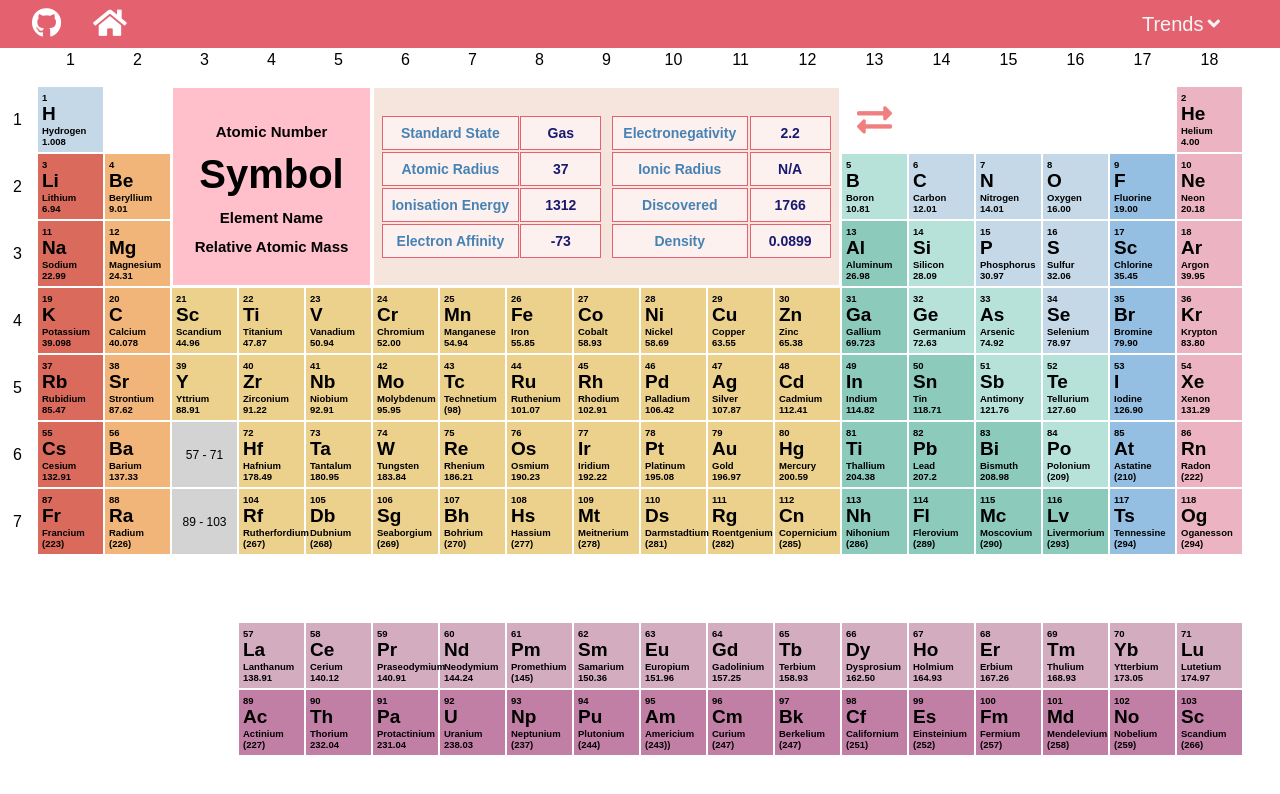
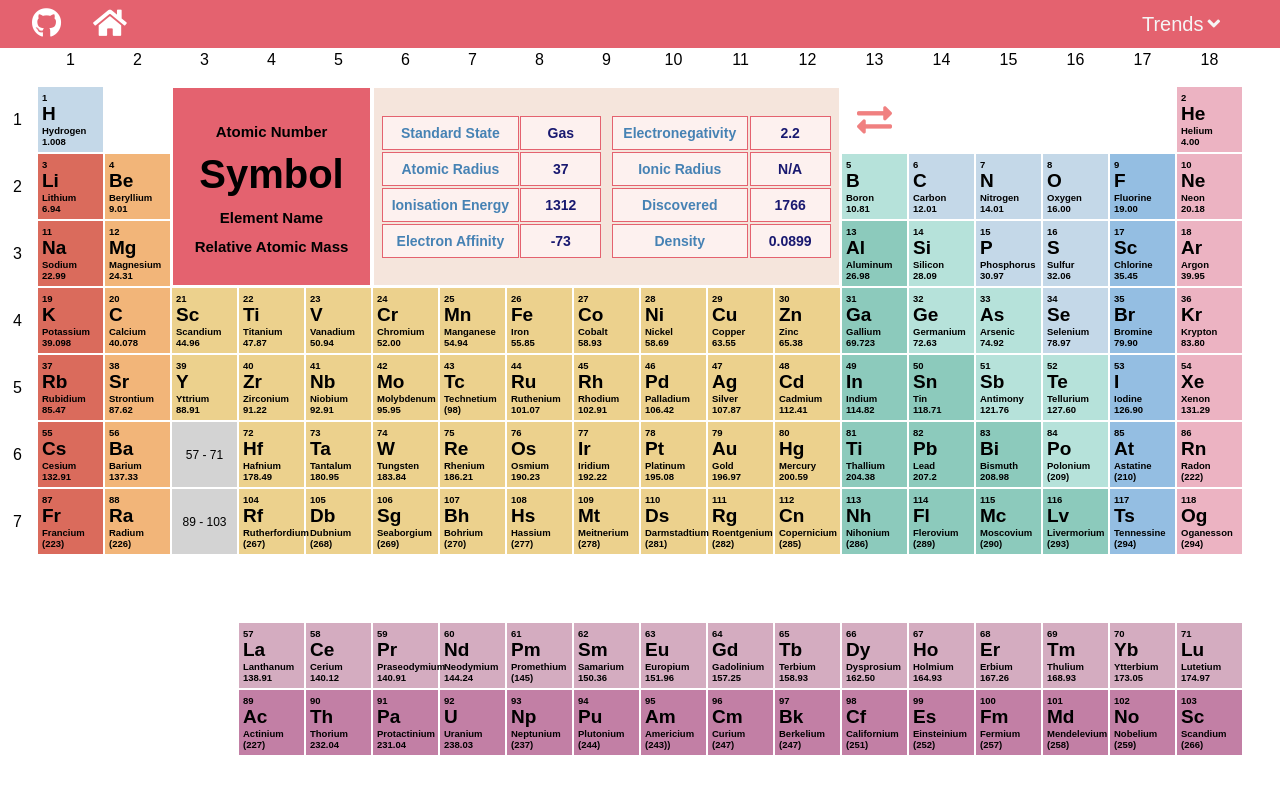
Before and after one commit to ahdernasr/element-explorer, a React (Create React App) app: page / in a window 1280 px wide. Shown: the top 794 px of the page. Built offline with nearby package versions, Linux system fonts and the light colour scheme; the HTML template or start-up script is replaced by a standard one.

Commit message:
readme 001

```diff
--- a/src/Navbar.js
+++ b/src/Navbar.js
@@ -35,7 +35,7 @@ const Navbar = () => {
   return (
     <div className="menu">
       <div className="logo">
-        <a href="http://www.github.com/ahdernasr/periodic-table" className="fab fa-github"></a>
+        <a target="_blank" href="http://www.github.com/ahdernasr/periodic-table" className="fab fa-github"></a>
         <a href="/" className="fas fa-home"></a>
       </div>
       <div className="menu-content">
--- a/src/index.css
+++ b/src/index.css
@@ -99,7 +99,7 @@ body {
 /* Styling for box that previews hovered on element */
 .preview {
   border: 2px solid white;
-  background-color: pink;
+  background-color: #e4626f;
   height: 197px;
   width: 197px;
   display: flex;
```
Also changed, not shown: 1 other file (tests, documents, lock files or other folders).
